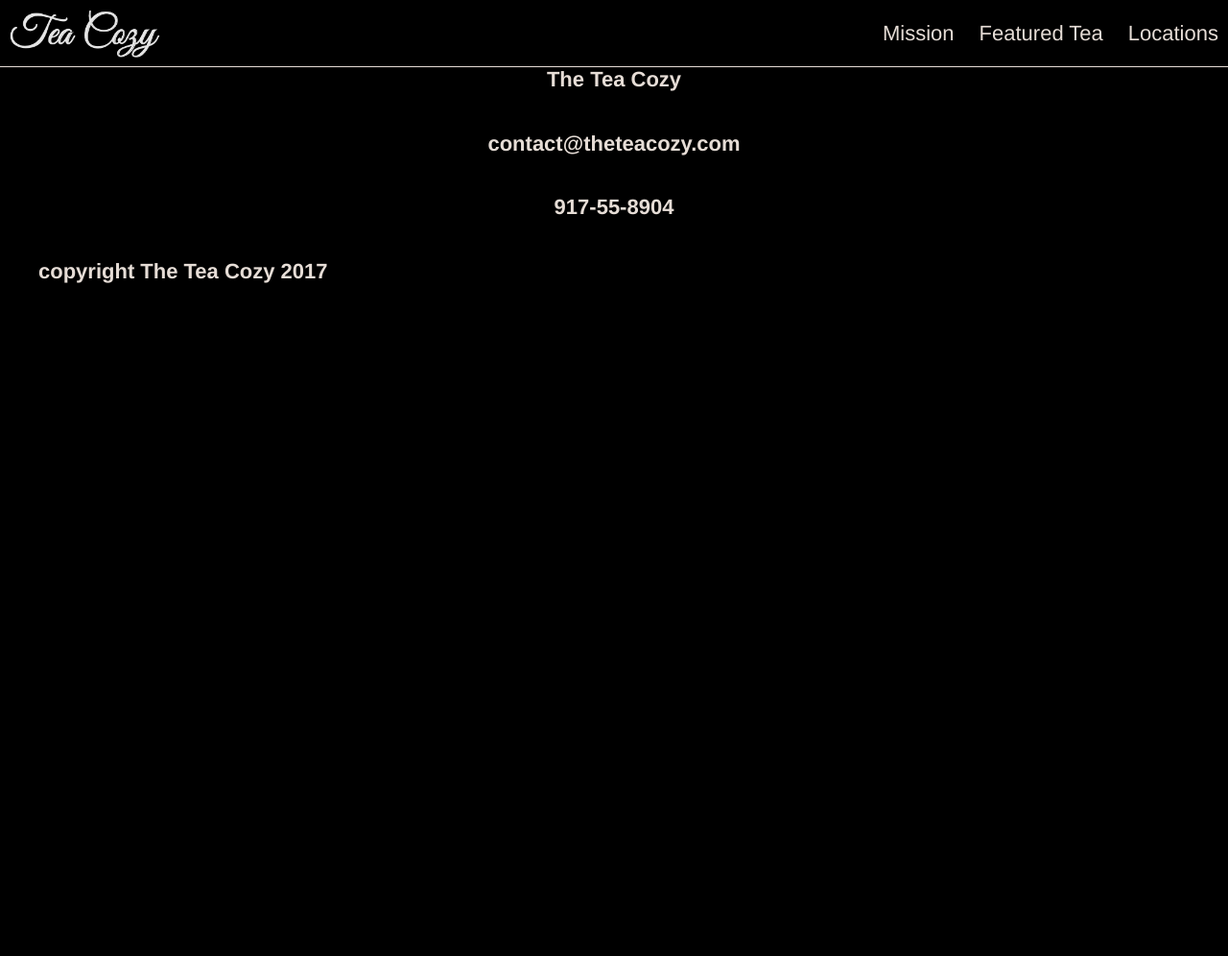
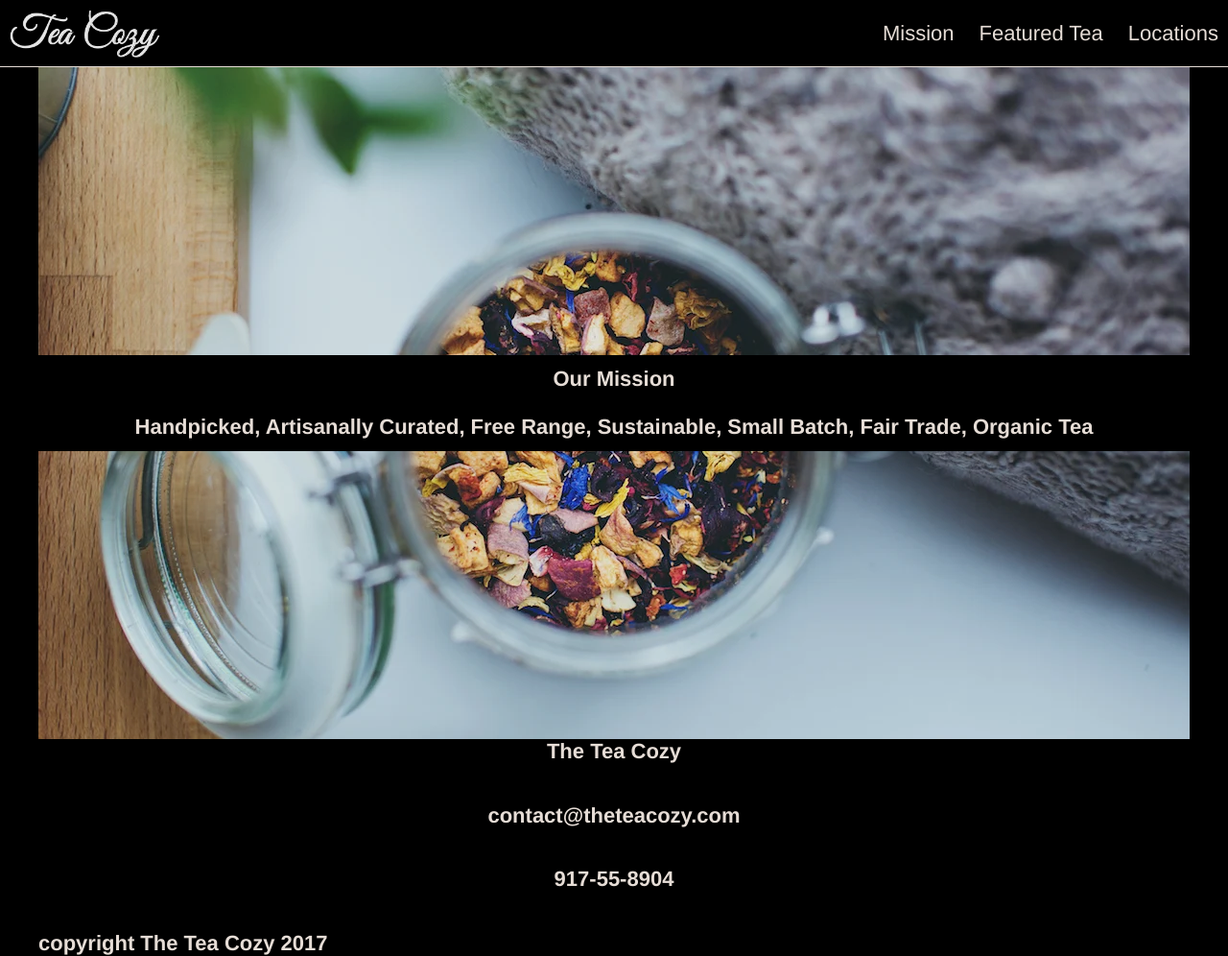
Before and after one commit to DavidBermudez7/Coffee-shop, a plain HTML site: page index.html in a window 1280 px wide. Shown: the whole page at 96% size. Before the commit the page ends 800 px from the top, so only its background shows below. Drawn offline with Linux system fonts and the light colour scheme.

Commit message:
main view finished

```diff
--- a/index.html
+++ b/index.html
@@ -14,6 +14,16 @@
             </ul>
 
         </nav>
+        <div id="main-view">
+
+            <div id="main-view-text-container">
+                <h2>Our Mission</h2>
+                <h4>Handpicked, Artisanally Curated, Free Range, Sustainable,
+                    Small Batch, Fair Trade, Organic Tea
+                </h4>
+            </div>
+
+        </div>
 
         <footer>
             <div id="footer-main-text-div">
--- a/style.css
+++ b/style.css
@@ -41,6 +41,30 @@
 a:hover {
     text-decoration: underline;
 }
+
+#main-view {
+    margin: 0 auto;
+    display: flex;
+    align-items: center;
+    height: 700px;
+    width: 1200px;
+
+    background-image: url("assets/img-mission-background.png");
+    background-size: cover;
+}
+
+#main-view-text-container {
+    background-color: black;
+    height: 100px;
+    width: 1200px;
+    text-align: center;
+    display: flex;
+    flex-direction: column;
+    align-items: center;
+    justify-content: space-around;
+}
+
+
 footer {
     width: 1200px;
     margin: 0 auto;
```
